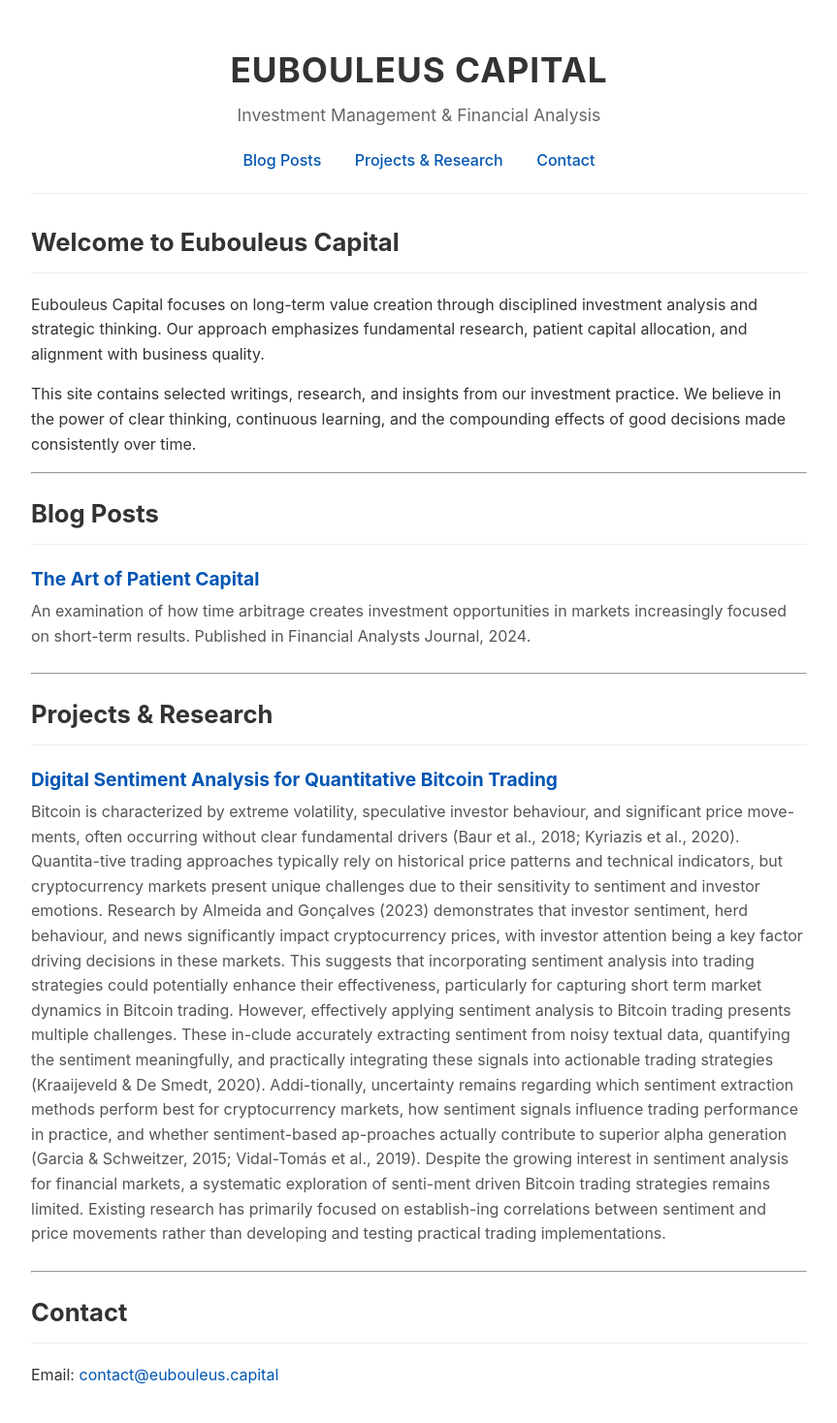
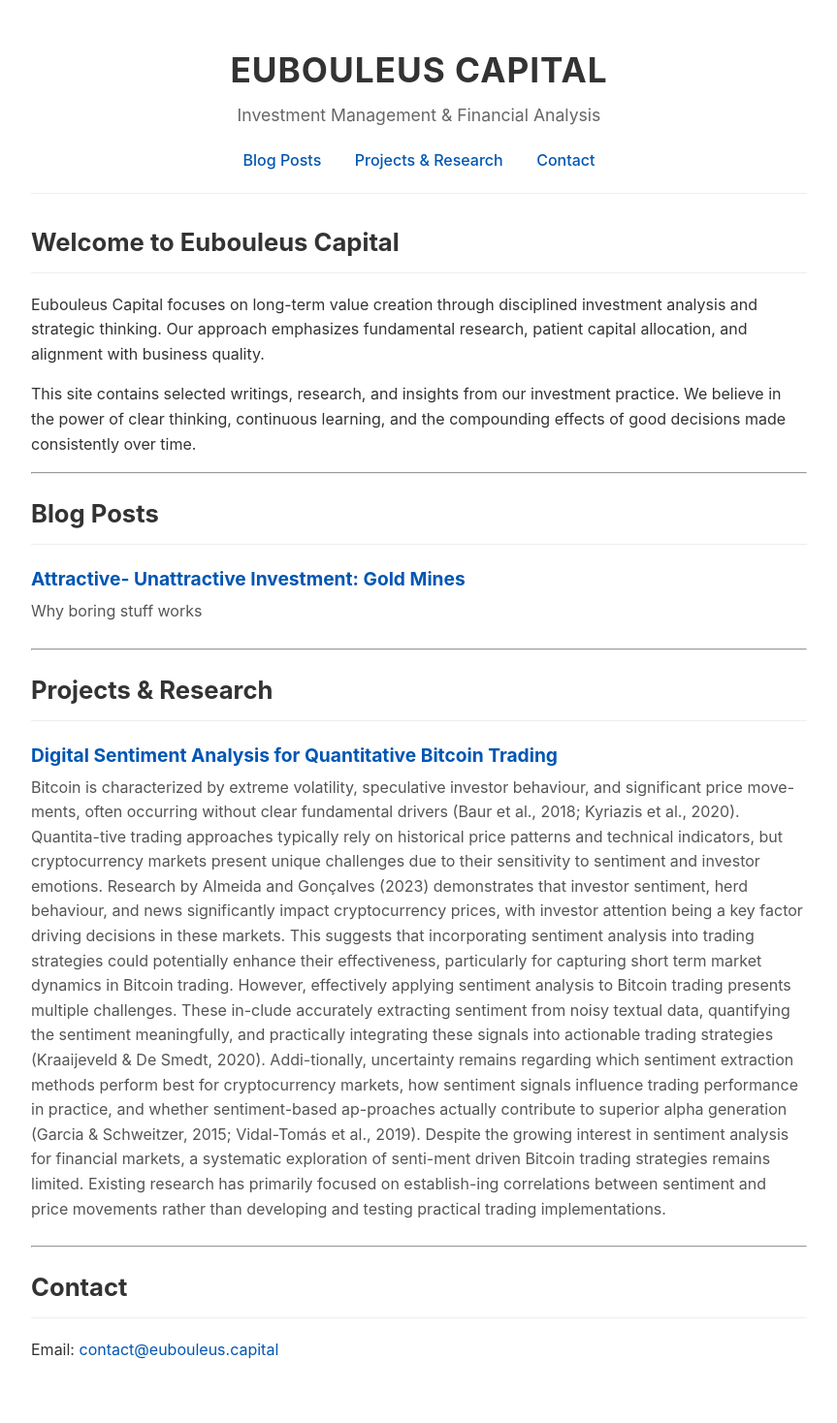
Before and after one commit to leohubm/webpage, a Jekyll site: the page built from index.md, in a window 1280 px wide. Shown: the whole page at 97% size, without its empty margins (208-1071 px from the left). Built offline with Jekyll 4.4.1, drawn with Linux system fonts in a browser that asks for light colours; after the commit the page ends 1442 px from its top, so only the background shows below that.

Commit message:
Update 2024-01-15-art-of-patient-capital.md

```diff
--- a/_posts/2024-01-15-art-of-patient-capital.md
+++ b/_posts/2024-01-15-art-of-patient-capital.md
@@ -1,7 +1,7 @@
 ---
 layout: default # Or a 'post' layout if you create one
-title: "The Art of Patient Capital"
-description: "An examination of how time arbitrage creates investment opportunities in markets increasingly focused on short-term results. Published in Financial Analysts Journal, 2024."
+title: "Attractive- Unattractive Investment: Gold Mines"
+description: "Why boring stuff works"
 ---
 
 # The Art of Patient Capital
```
